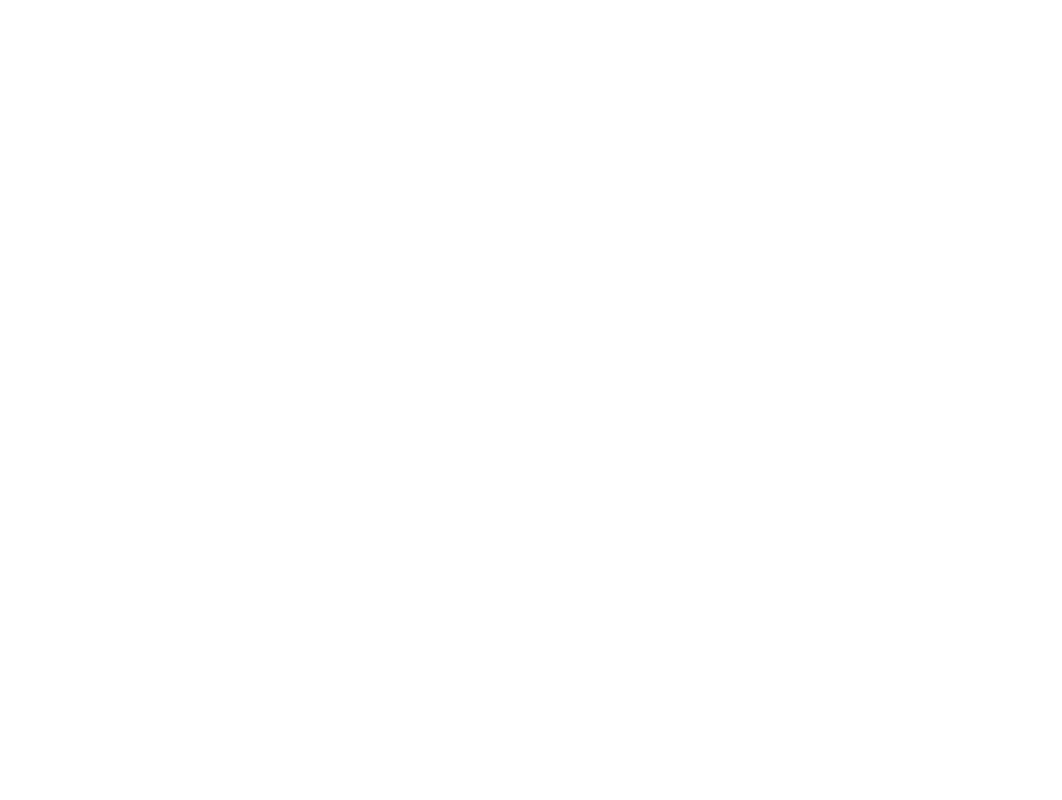
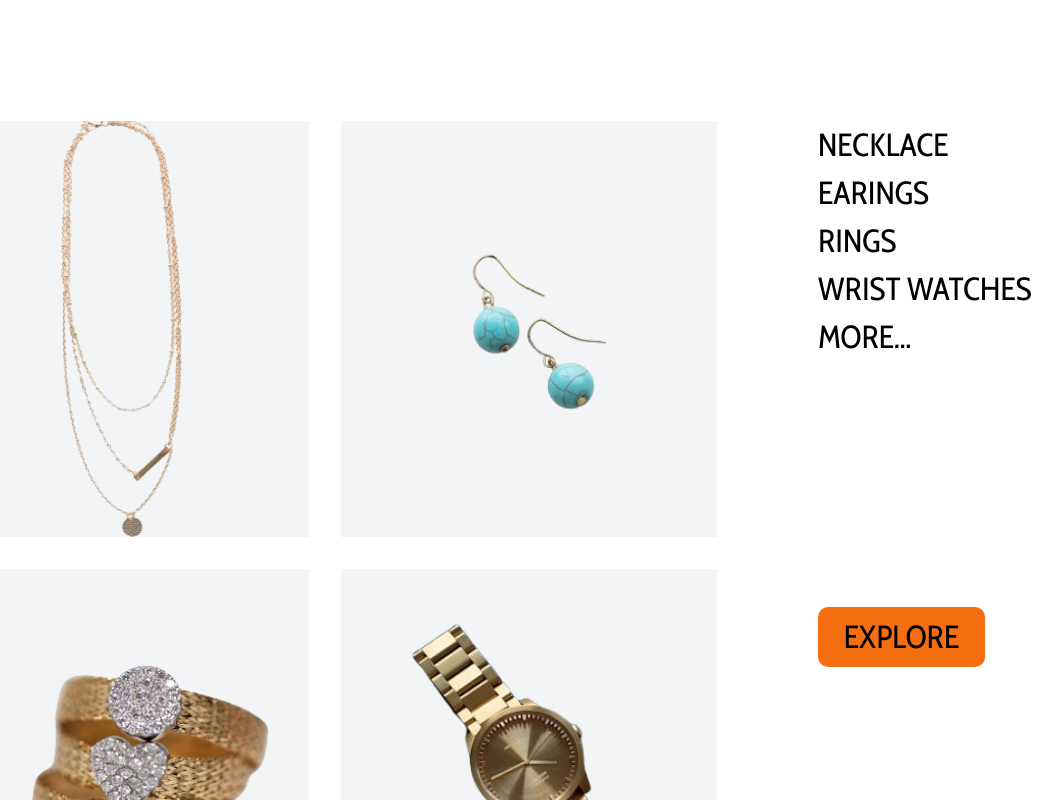
Before and after one commit to Chiisom03/hng_stage_2, a React (Vite) app: page / in a window 1280 px wide. Shown: the part 680-1480 px from the top of the page, without its empty margins (134-1196 px from the left). Before the commit the page ends 800 px from the top, so only its background shows below. Built offline with nearby package versions, Linux system fonts and the light colour scheme.

Commit message:
feat: product showcase section

```diff
--- a/src/App.tsx
+++ b/src/App.tsx
@@ -1,5 +1,6 @@
 import Hero from "./components/header/hero"
 import Navbar from "./components/header/navbar"
+import ProductsShowcase from "./components/section/products_showcase"
 
 function App() {
 
@@ -7,6 +8,7 @@ function App() {
     <div className="h-screen w-full font-cabin">
       <Navbar />
       <Hero />
+      <ProductsShowcase />
     </div>
   )
 }
--- a/src/components/commons/button.tsx
+++ b/src/components/commons/button.tsx
@@ -7,7 +7,7 @@ type ButtonProps = {
 
 const Button: FC<ButtonProps> = ({ btnText, width }) => {
   return (
-    <button className={`uppercase text-md-text bg-t-orange h-[60px] rounded-[10px] ${width ?? 'w-[167px]'}`}>{btnText}</button>
+    <button className={`hover:bg-white hover:border duration-300 border-t-orange uppercase text-md-text bg-t-orange h-[60px] rounded-[10px] ${width ?? 'w-[167px]'}`}>{btnText}</button>
   )
 }
 
--- a/src/components/header/hero.tsx
+++ b/src/components/header/hero.tsx
@@ -5,10 +5,10 @@ const Hero = () => {
   return (
     <div className="bg-primary w-full flex flex-col justify-center items-center h-[500px]">
       <div className="lg:max-w-[1182px] mx-auto w-full flex justify-center items-center space-x-[83px]">
-        <div className="flex flex-col justify-between">
-          <h1 className="lg:text-[92px] font-bold text-black">THE NEW RETRO</h1>
+        <div className="flex flex-col justify-between mb-[89px]">
+          <h1 className="lg:text-[92px] font-bold text-black mt-[51px] mb-[79px]">THE NEW RETRO</h1>
           <div>
-            <p className="text-sm-text text-black max-w-[416px]">GET ALL EXQUISITE AND LUXERY JEWELRY TO YOUR CONFIDENCE GOING</p>
+            <p className="text-sm-text text-black max-w-[416px] mb-[34px]">GET ALL EXQUISITE AND LUXERY JEWELRY TO YOUR CONFIDENCE GOING</p>
             <Button btnText="shop now" width="lg:w-[255px]" />
           </div>
         </div>
--- /dev/null
+++ b/src/components/section/products_showcase.tsx
@@ -0,0 +1,56 @@
+import Necklace from '../../assets/img/products/necklace.png';
+import Earings from '../../assets/img/products/earings.png';
+import Rings from '../../assets/img/products/rings.png';
+import Watches from '../../assets/img/products/watches.png';
+import Button from '../commons/button';
+
+const ProductsShowcase = () => {
+
+  const products = [
+    {
+      id: 1,
+      name: "Necklace",
+      image: Necklace
+    },
+    {
+      id: 2,
+      name: "Earings",
+      image: Earings
+    },
+    {
+      id: 3,
+      name: "Rings",
+      image: Rings
+    },
+    {
+      id: 3,
+      name: "Wrist Watches",
+      image: Watches
+    }
+  ];
+
+  return (
+    <div className='mt-[200px] max-w-[1146px] mx-auto mb-[120px] flex'>
+      <div className="grid lg:grid-cols-2 gap-8 mr-[101px]">
+        {products.map((product) => (
+          <div key={product.id} className="h-max w-max bg-gray-100">
+            <img src={product.image} alt={product.name} className='w-[376px] h-[416px] bg-cover' />
+          </div>
+        ))}
+      </div>
+
+      <div className='text-md-text uppercase'>
+        {products.map((product) => (
+          <div key={product.id} className="">
+            <p>{product.name}</p>
+          </div>
+        ))}
+        <p className='mb-[246px]'>More...</p>
+
+        <Button btnText={'explore'} />
+      </div>
+    </div>
+  )
+}
+
+export default ProductsShowcase
```
Also changed, not shown: src/assets/img/products/necklace.png (renamed from src/assets/img/products/neclace.png).
